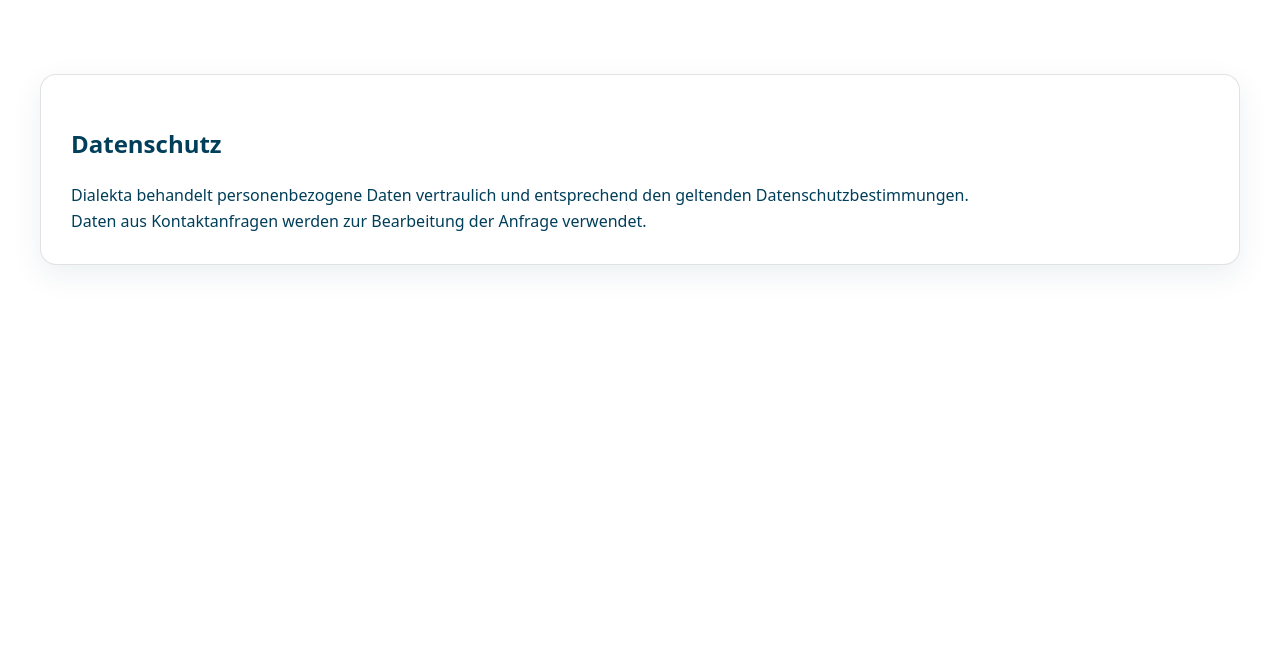
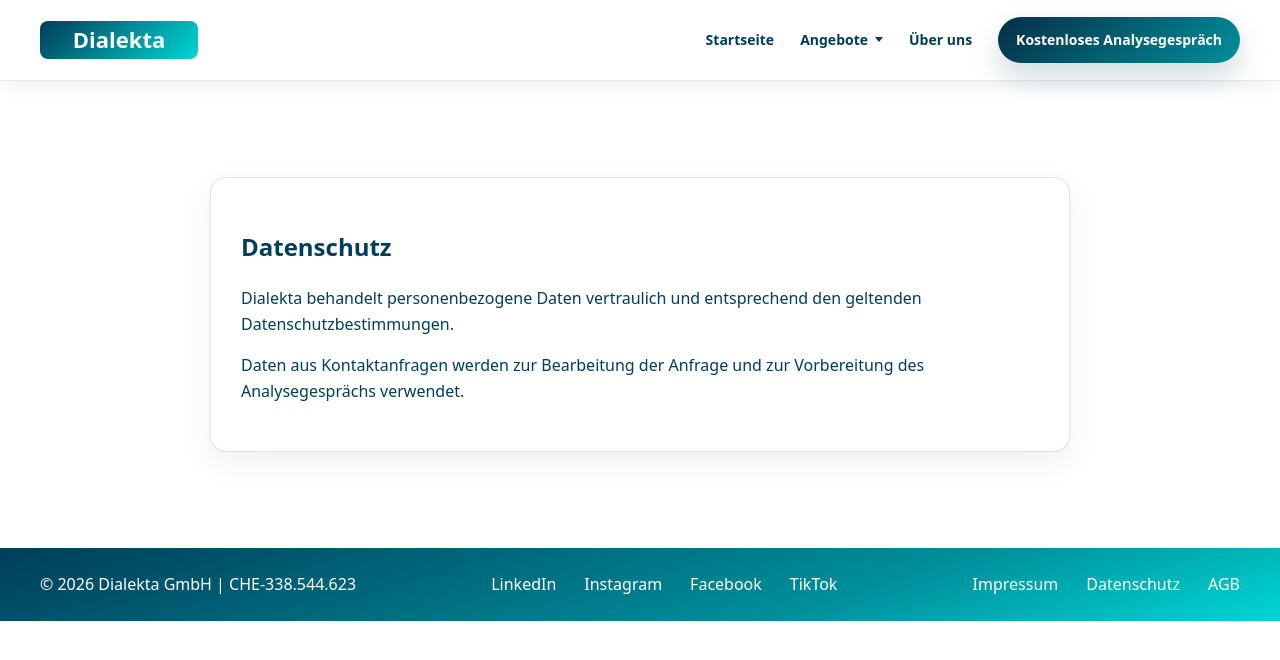
Before and after one commit to josiasbechtel/dialekta-webseite, a Next.js app: page /datenschutz in a window 1280 px wide. Shown: the top 660 px of the page. Built offline with nearby package versions, Linux system fonts and the light colour scheme.

Commit message:
Update privacy page shell

```diff
--- a/app/datenschutz/page.tsx
+++ b/app/datenschutz/page.tsx
@@ -1,3 +1,5 @@
+import { PageFrame } from '@/components/site-chrome'
+
 export default function DatenschutzPage() {
-  return <main className="page"><section className="section"><div className="container card"><h1>Datenschutz</h1><p>Dialekta behandelt personenbezogene Daten vertraulich und entsprechend den geltenden Datenschutzbestimmungen.</p><p>Daten aus Kontaktanfragen werden zur Bearbeitung der Anfrage verwendet.</p></div></section></main>
+  return <PageFrame pageClass="page-datenschutz"><section className="legal-page"><div className="copy-card"><h1>Datenschutz</h1><p>Dialekta behandelt personenbezogene Daten vertraulich und entsprechend den geltenden Datenschutzbestimmungen.</p><p>Daten aus Kontaktanfragen werden zur Bearbeitung der Anfrage und zur Vorbereitung des Analysegesprächs verwendet.</p></div></section></PageFrame>
 }
```
